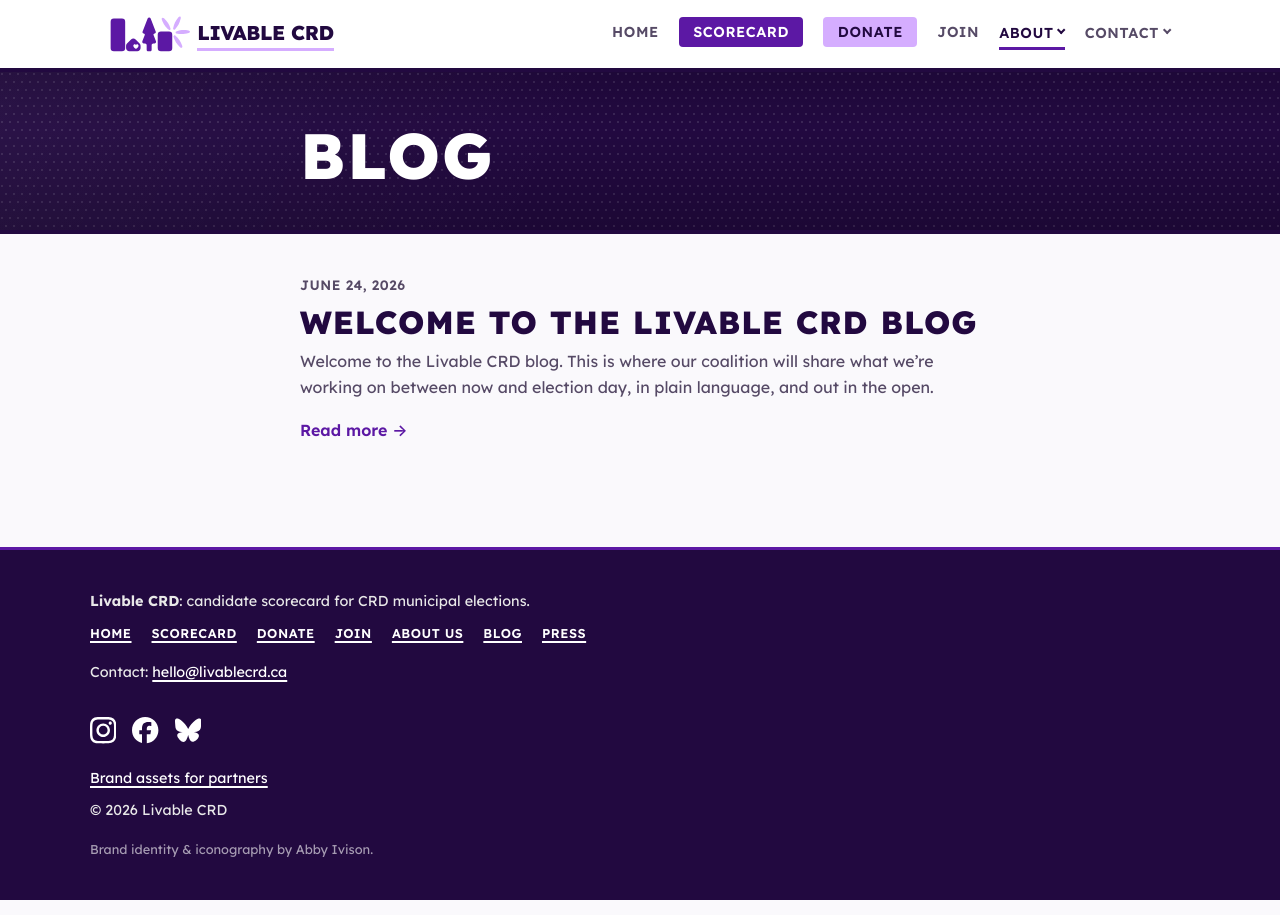
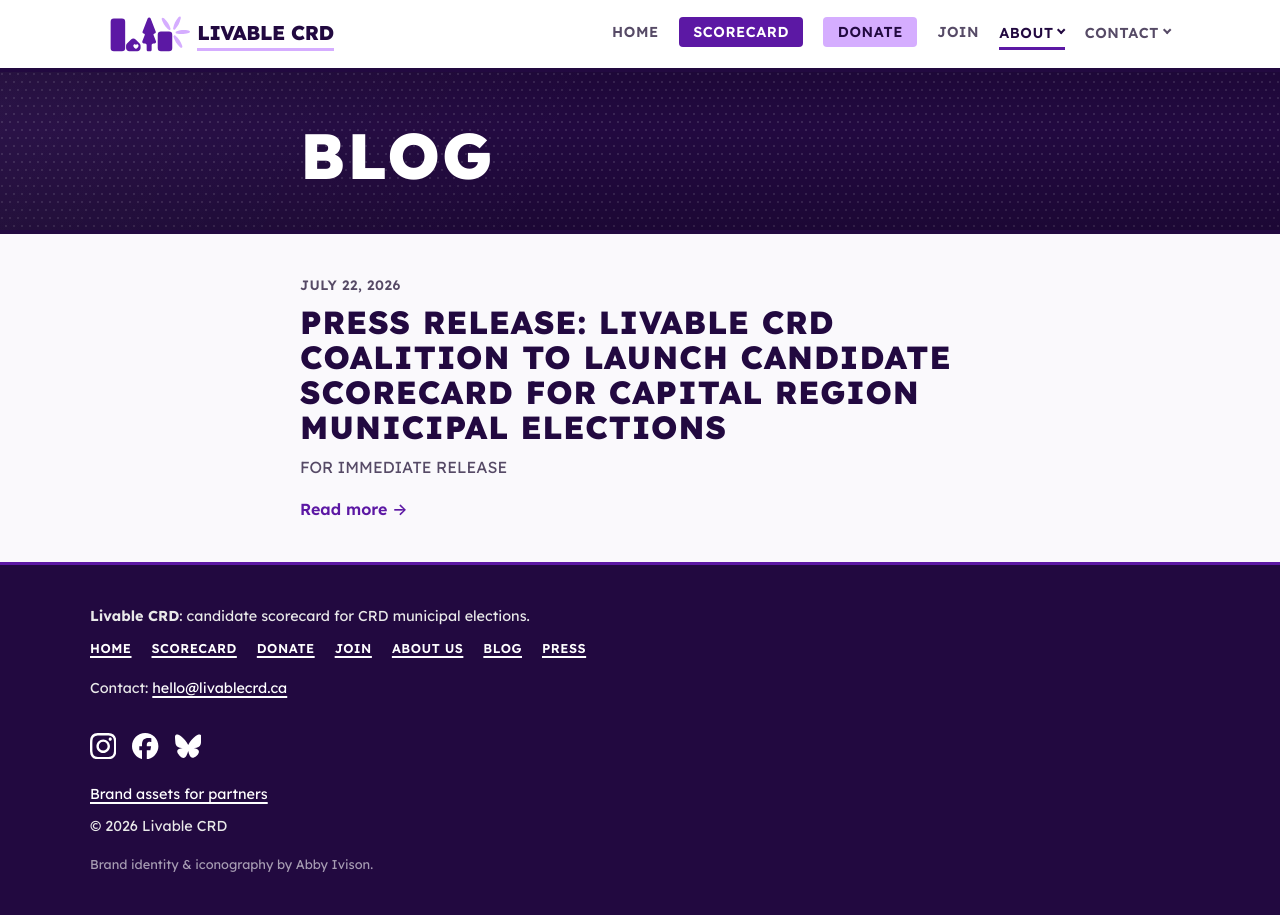
Before and after one commit to LaputanMachines/livable-crd-website, a Jekyll site: the page built from blog/index.html, in a window 1280 px wide. Built offline with Jekyll 4.4.1, drawn with Linux system fonts in a browser that asks for light colours; part of the change alters nothing that is shown.

Commit message:
content(blog): publish rewritten press release, remove welcome post
- Replace press-release copy with the coalition's approved text (new headline,
  spokesperson quotes, voter-engagement framing); publish it (drop published: false)
- Drop the contact line from the top of the release
- Remove the "Welcome to the Livable CRD blog" post

Co-Authored-By: Claude Opus 4.8 (1M context) <noreply@anthropic.com>

```diff
--- a/_posts/2026-06-24-welcome-to-the-livable-crd-blog.md
+++ /dev/null
@@ -1,37 +0,0 @@
----
-title: "Welcome to the Livable CRD blog"
-date: 2026-06-24 09:00:00 -0700
-description: >-
-  Introducing the Livable CRD blog, where the coalition shares progress on the
-  candidate scorecard, explains our grading methodology, and keeps voters in the
-  loop ahead of the next Capital Regional District municipal elections.
----
-
-Welcome to the Livable CRD blog. This is where our coalition will share what
-we're working on between now and election day, in plain language, and out in
-the open.
-
-[Livable CRD](/about/) is a non-partisan voter-education project. We don't
-endorse candidates; we publish a transparent [scorecard](/scorecard/) so
-residents across the Capital Regional District can see where municipal
-candidates stand on the issues that shape daily life: transit, housing, climate,
-arts, walking, cycling, youth, healthcare, and general livability.
-
-## What you'll find here
-
-- **Scorecard progress**: updates as we survey candidates and publish their
-  responses by municipality.
-- **Methodology notes**: how we write questions, collect answers, and assign
-  letter grades, so the process stays reproducible.
-- **Ways to get involved**: calls for volunteers, partner organizations, and
-  supporters.
-
-## Where things stand
-
-Participating organizations are drafting a shared questionnaire now. Once
-candidates are surveyed, ratings will be published ahead of election day. We'll
-post milestones here as they land.
-
-Have a question, a correction, or want to get involved?
-[Get in touch](mailto:hello@livablecrd.ca), and if you'd like to follow along, subscribe
-to our [RSS feed](/feed.xml).
--- a/_posts/2026-07-22-livable-crd-coalition-launches-candidate-scorecard.md
+++ b/_posts/2026-07-22-livable-crd-coalition-launches-candidate-scorecard.md
@@ -1,64 +1,68 @@
 ---
-published: false
-title: "Press release: Livable CRD coalition launches candidate scorecard for Capital Region municipal elections"
+title: "Press release: Livable CRD coalition to launch candidate scorecard for Capital Region municipal elections"
 date: 2026-07-22 09:00:00 -0700
 description: >-
   A coalition of Capital Region community groups announces Livable CRD, a
-  non-partisan candidate scorecard grading municipal election candidates on
-  transit, housing, arts, climate, healthcare, and livability.
+  non-partisan voter-engagement project publishing a candidate scorecard and
+  questionnaire to make informed voting easier in municipal elections.
 ---
 
 **FOR IMMEDIATE RELEASE**
 
 **Victoria, BC, July 22, 2026** — A coalition of community organizations from
-across the Capital Regional District today announced **Livable CRD**, a
-non-partisan voter-education project that will publish a candidate scorecard for
-the region's municipal elections. The scorecard grades candidates on the issues
-that shape daily life across the region: transit, housing, arts, climate,
-walking, cycling, youth, healthcare, and general livability.
+across the Capital Regional District today announced the launch of Livable CRD,
+a non-partisan voter-engagement project. The group will publish a candidate
+scorecard and questionnaire for the region's municipal elections, with the goal
+of increasing voter turnout and civic engagement with easy to understand
+information and resources. The scorecard grades candidates on their positions on
+issues that shape daily life across the region: transit, housing, arts, climate,
+walking, cycling, healthcare, and good governance. If voters prefer, they can
+instead just look at the questionnaire rather than relying on grades.
 
 Livable CRD does not endorse candidates. Instead, it publishes candidates'
 positions in a clear, comparable format so residents can make informed choices
 at the ballot box.
 
-"Voters deserve a straightforward way to see where the people asking for their
-vote actually stand," said a Livable CRD coalition spokesperson. "We are not
-telling anyone how to vote. We are doing the legwork so that every resident can
-compare candidates side by side, in plain language, before election day."
+"We keep hearing from people that when they vote in municipal elections that
+it's really hard to find out where candidates actually stand on issues," said
+Ray Oakley, a Livable CRD spokesperson. "We are not telling anyone how to vote.
+We are doing the legwork so that every resident can compare candidates side by
+side, in plain language, before election day." Michael Bassili, another
+spokesperson for Livable CRD, added, "it's nearly impossible to figure out who
+to vote for and why, even with all-candidate debates, because there are just so
+many of them. We intend to solve that."
 
 ## How the scorecard works
 
 Participating organizations collaborate on a shared questionnaire, with each
-group contributing questions in its area of expertise. Candidates are surveyed,
-and their responses are graded against a published, reproducible methodology
-using a clear letter-grade system. Where a candidate declines to respond, that
-is documented as well. Results will be organized by municipality so voters can
-focus on the races on their own ballot.
+group contributing questions in its area of expertise. Livable CRD then sends
+this questionnaire to candidates, and their responses are graded with a
+published, reproducible methodology using a clear letter-grade system. Where a
+candidate declines to respond, that is documented as well. Results will be
+organized by municipality so voters can focus on the races on their own ballot.
 
 ## A growing coalition
 
 Livable CRD brings together advocates from across the region, including Homes
 for Living, Walk On Victoria, Better Island Transit, Climate Justice Victoria,
 Family Doctors for Saanich, Better Transit YYJ, and Victori'us Arts. The
-coalition continues to grow, and new member organizations are welcome to join.
+coalition continues to grow, and prospective member organizations are welcome to
+reach out.
 
 ## What comes next
 
 The coalition is finalizing its questionnaire and methodology now. Candidate
 surveys, per-municipality pages, and full candidate profiles with letter grades
 will be published ahead of election day. Progress updates will appear on the
-[Livable CRD blog](/blog/), and residents can
-[subscribe to the mailing list](/signup/) to follow along.
+[Livable CRD blog]({{ '/blog/' | relative_url }}), and residents can
+[subscribe to the mailing list]({{ '/signup/' | relative_url }}) to follow along.
 
 ## About Livable CRD
 
-Livable CRD is a non-partisan coalition of community groups preparing a
-candidate scorecard for municipal elections across the Capital Regional District
-of British Columbia. The coalition informs; it does not endorse. Learn more at
-[livablecrd.ca](/) or read more [about the coalition](/about/).
-
-## Media contact
-
-Press inquiries: [{{ site.email }}](mailto:{{ site.email }}?subject=Press%20inquiry).
-Additional details and logos are available on our
-[press](/press/) and [brand assets](/brand/) pages.
+Livable CRD is a non-partisan coalition of community groups preparing a candidate
+scorecard for municipal elections across the Capital Regional District of British
+Columbia. Our mission is to make voting easier by providing clear, accessible
+information that empowers more people to participate in local elections. The
+coalition informs; it does not endorse. Learn more at
+[livablecrd.ca]({{ '/' | relative_url }}) or read more
+[about the coalition]({{ '/about/' | relative_url }}).
```
